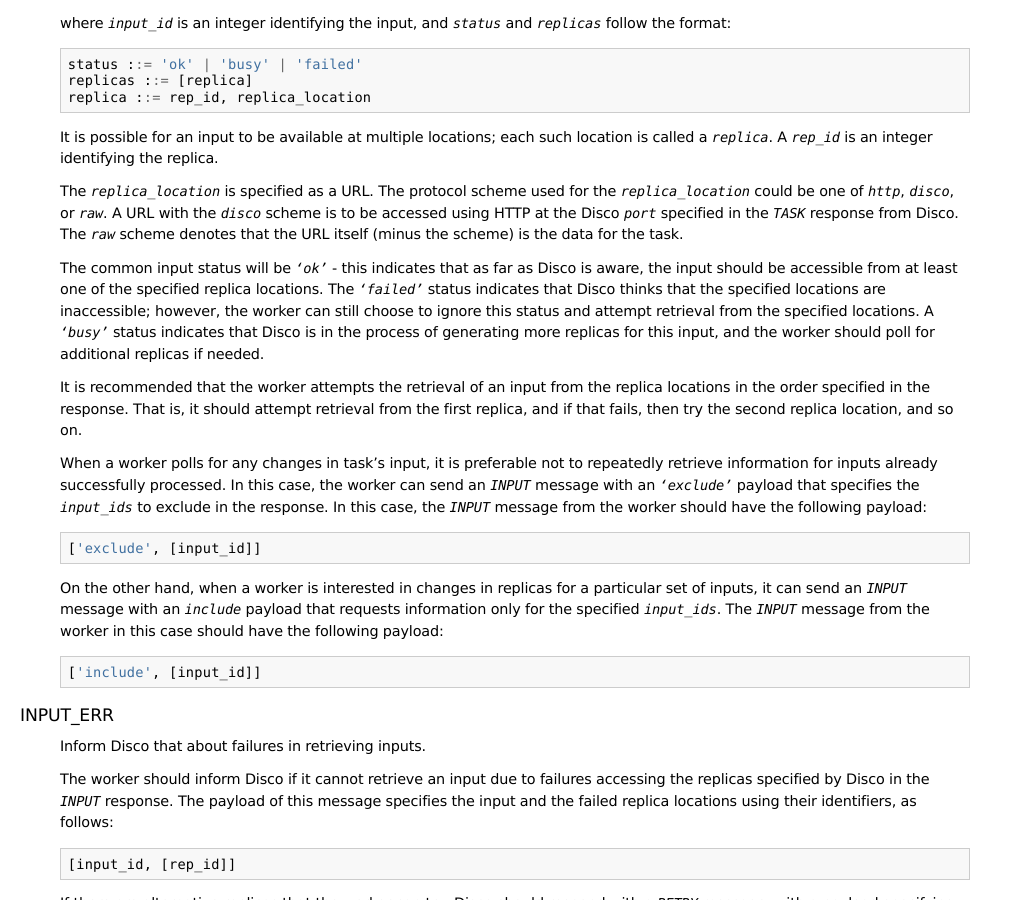
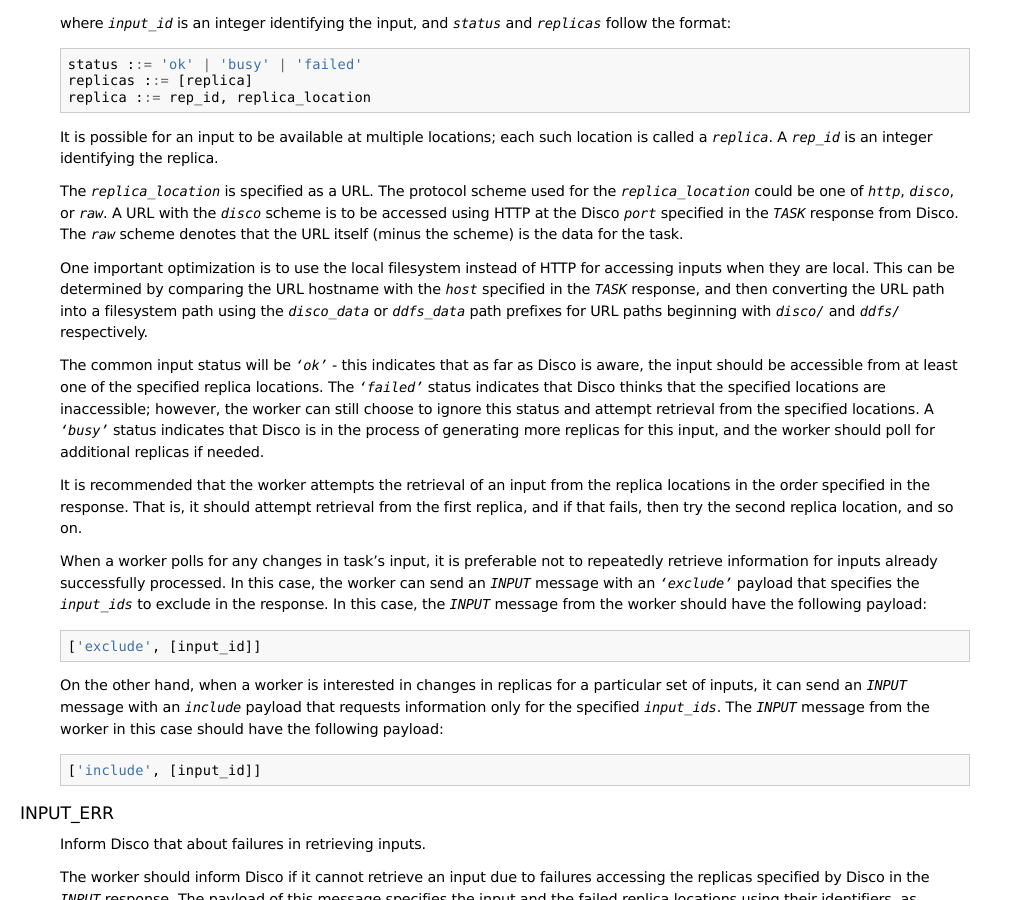
Before and after one commit to discoproject/disco, a Sphinx documentation site: the page built from doc/howto/worker.rst, in a window 1280 px wide and 900 px high, scrolled down 2601 px. Shown: the whole window, without its empty margins (0-1012 px from the left). Built offline with Sphinx 7.4.7, drawn with Linux system fonts in a browser that asks for light colours.

Commit message:
docs: add note on using filesystem for local URLs

```diff
--- a/doc/howto/worker.rst
+++ b/doc/howto/worker.rst
@@ -199,6 +199,13 @@ INPUT
    at the Disco `port` specified in the `TASK` response from Disco.
    The `raw` scheme denotes that the URL itself (minus the scheme) is
    the data for the task.
+
+   One important optimization is to use the local filesystem instead
+   of HTTP for accessing inputs when they are local.  This can be
+   determined by comparing the URL hostname with the `host` specified
+   in the `TASK` response, and then converting the URL path into a
+   filesystem path using the `disco_data` or `ddfs_data` path prefixes
+   for URL paths beginning with `disco/` and `ddfs/` respectively.
 
    The common input status will be `'ok'` - this indicates that as far
    as Disco is aware, the input should be accessible from at
```
